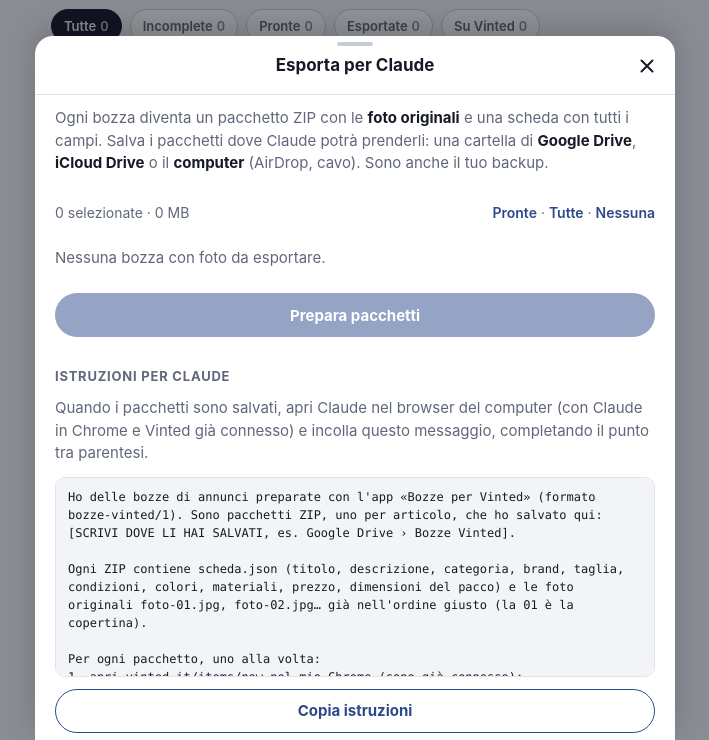
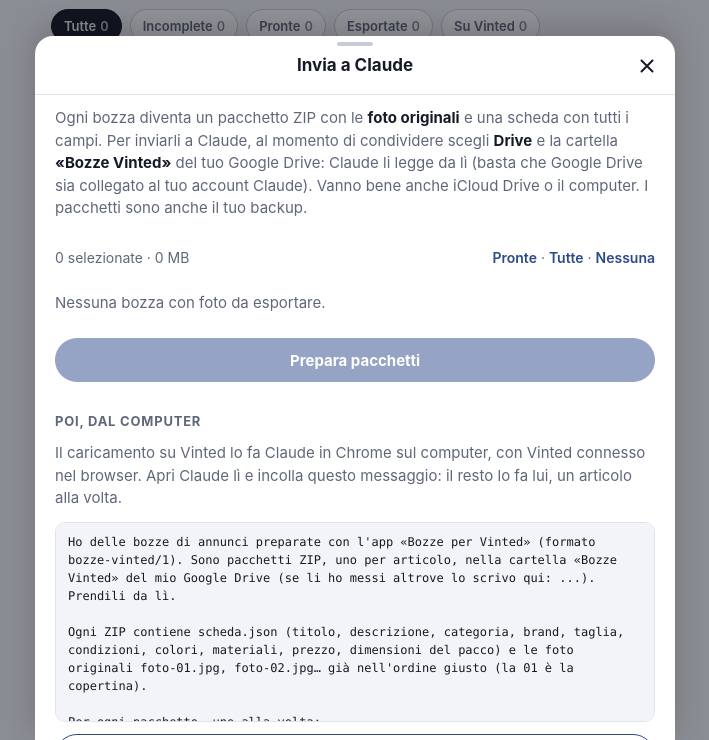
Before and after one commit to ciaociao20-ciao/bozze-per-vinted, a plain HTML site: page index.html in a window 1280 px wide. Both pictures are taken after a click on the button 878 px from the left and 32 px from the top of the page. Shown: the part 60-800 px from the top of the page, without its empty margins (285-994 px from the left). Drawn offline with Linux system fonts and the light colour scheme.

Commit message:
Invio a Claude tramite Google Drive (v1.1.2)

```diff
--- a/app.js
+++ b/app.js
@@ -5,7 +5,7 @@
    pensato per essere caricato su Vinted da Claude (vedi PER-CLAUDE.md). */
 (() => {
 'use strict';
-const VERSION = '1.1.1';
+const VERSION = '1.1.2';
 const FORMAT = 'bozze-vinted/1';
 const PREVIEW = !!window.BV_PREVIEW;
 
@@ -753,7 +753,7 @@
   exp.groups = groups;
 }
 function claudePrompt() {
-  return `Ho delle bozze di annunci preparate con l'app «Bozze per Vinted» (formato ${FORMAT}). Sono pacchetti ZIP, uno per articolo, che ho salvato qui: [SCRIVI DOVE LI HAI SALVATI, es. Google Drive › Bozze Vinted].
+  return `Ho delle bozze di annunci preparate con l'app «Bozze per Vinted» (formato ${FORMAT}). Sono pacchetti ZIP, uno per articolo, nella cartella «Bozze Vinted» del mio Google Drive (se li ho messi altrove lo scrivo qui: ...). Prendili da lì.
 
 Ogni ZIP contiene scheda.json (titolo, descrizione, categoria, brand, taglia, condizioni, colori, materiali, prezzo, dimensioni del pacco) e le foto originali foto-01.jpg, foto-02.jpg… già nell'ordine giusto (la 01 è la copertina).
 
@@ -774,13 +774,13 @@
     const bytes = selList.reduce((a, d) => a + estSize(d), 0);
     const nGroups = selList.length ? (() => { const save = exp.groups; makeGroups(); const n = exp.groups.length; exp.groups = save; return n; })() : 0;
     body.innerHTML = `
-      <p>Ogni bozza diventa un pacchetto ZIP con le <b>foto originali</b> e una scheda con tutti i campi. Salva i pacchetti dove Claude potrà prenderli: una cartella di <b>Google Drive</b>, <b>iCloud Drive</b> o il <b>computer</b> (AirDrop, cavo). Sono anche il tuo backup.</p>
+      <p>Ogni bozza diventa un pacchetto ZIP con le <b>foto originali</b> e una scheda con tutti i campi. Per inviarli a Claude, al momento di condividere scegli <b>Drive</b> e la cartella <b>«Bozze Vinted»</b> del tuo Google Drive: Claude li legge da lì (basta che Google Drive sia collegato al tuo account Claude). Vanno bene anche iCloud Drive o il computer. I pacchetti sono anche il tuo backup.</p>
       ${PREVIEW ? '<div class="banner warn"><div>Nell\'anteprima l\'esportazione è disattivata. Funziona nell\'app installata.</div></div>' : ''}
       <div class="sel-all"><span>${selList.length} selezionat${selList.length === 1 ? 'a' : 'e'} · ${fmtBytes(bytes)}${nGroups ? ` · ${nGroups} invi${nGroups === 1 ? 'o' : 'i'}` : ''}</span><span class="links"><button id="xReady">Pronte</button> · <button id="xAll">Tutte</button> · <button id="xNone">Nessuna</button></span></div>
       <div id="xList">${all.length ? all.map(d => { const s = statusOf(d); return `<button class="opt" role="checkbox" data-id="${esc(d.id)}" aria-checked="${exp.sel.has(d.id)}"><span class="mini">${d.photos[0] ? `<img data-tid="${esc(d.photos[0].id)}" alt="">` : ''}</span><span class="t">${esc(d.title || 'Senza titolo')}<small>${esc([d.ref, STATUS_LABEL[s], d.photos.length + ' foto', fmtBytes(estSize(d))].filter(Boolean).join(' · '))}</small></span><span class="check"></span></button>`; }).join('') : '<p>Nessuna bozza con foto da esportare.</p>'}</div>
       <div style="padding:12px 4px"><button class="btn" id="xGo" style="width:100%" ${selList.length && !PREVIEW ? '' : 'disabled'}>Prepara ${selList.length || ''} pacchett${selList.length === 1 ? 'o' : 'i'}</button></div>
-      <h4>Istruzioni per Claude</h4>
-      <p>Quando i pacchetti sono salvati, apri Claude nel browser del computer (con Claude in Chrome e Vinted già connesso) e incolla questo messaggio, completando il punto tra parentesi.</p>
+      <h4>Poi, dal computer</h4>
+      <p>Il caricamento su Vinted lo fa Claude in Chrome sul computer, con Vinted connesso nel browser. Apri Claude lì e incolla questo messaggio: il resto lo fa lui, un articolo alla volta.</p>
       <div class="prompt" id="xPrompt">${esc(claudePrompt())}</div>
       <div style="padding:4px 4px 12px"><button class="btn ghost" id="xCopy" style="width:100%">Copia istruzioni</button></div>
       <h4>Importa pacchetti</h4>
@@ -800,7 +800,7 @@
   // gruppi
   const total = exp.groups.length, done = exp.groups.filter(g => g.state === 'done').length;
   body.innerHTML = `
-    <p>${canShareFiles ? 'Tocca <b>Condividi</b> per ogni invio e scegli dove salvare: <b>Salva su File</b> (iCloud Drive o «Sul mio iPhone»), <b>Drive</b>, oppure AirDrop verso il computer.' : 'Tocca <b>Scarica</b> per ogni invio: i pacchetti finiscono nella cartella Download.'} Usa sempre la stessa cartella.</p>
+    <p>${canShareFiles ? 'Tocca <b>Condividi</b> per ogni invio, scegli <b>Drive</b> e la cartella <b>«Bozze Vinted»</b> (la prima volta creala). In alternativa <b>Salva su File</b> (iCloud Drive) o AirDrop verso il computer.' : 'Tocca <b>Scarica</b> per ogni invio: i pacchetti finiscono nella cartella Download, poi spostali nella cartella «Bozze Vinted» del tuo Google Drive.'} Usa sempre la stessa cartella.</p>
     <div class="sel-all"><span>${done} di ${total} invi${total === 1 ? 'o' : 'i'} completat${done === 1 ? 'o' : 'i'}</span><span><button id="xBack">Cambia selezione</button></span></div>
     ${exp.groups.map((g, i) => {
       const names = g.ids.map(id => drafts.get(id)).filter(Boolean).map(d => d.ref || d.title || 'bozza');
--- a/index.html
+++ b/index.html
@@ -21,7 +21,7 @@
 <div class="wrap" id="listView">
   <header class="topbar">
     <h1>Bozze per Vinted <span class="sub" id="listSub">Tutto salvato in questo telefono</span></h1>
-    <button class="iconbtn" id="btnExport" aria-label="Esporta e importa"><svg viewBox="0 0 24 24" fill="none" stroke="currentColor" stroke-width="1.9" stroke-linecap="round" stroke-linejoin="round"><path d="M12 15V3M7 8l5-5 5 5"/><path d="M5 13v6a2 2 0 0 0 2 2h10a2 2 0 0 0 2-2v-6"/></svg></button>
+    <button class="iconbtn" id="btnExport" aria-label="Invia a Claude, esporta e importa"><svg viewBox="0 0 24 24" fill="none" stroke="currentColor" stroke-width="1.9" stroke-linecap="round" stroke-linejoin="round"><path d="M12 15V3M7 8l5-5 5 5"/><path d="M5 13v6a2 2 0 0 0 2 2h10a2 2 0 0 0 2-2v-6"/></svg></button>
     <button class="iconbtn" id="btnSettings" aria-label="Impostazioni"><svg viewBox="0 0 24 24" fill="none" stroke="currentColor" stroke-width="1.8" stroke-linecap="round" stroke-linejoin="round"><circle cx="12" cy="12" r="3"/><path d="M19.4 15a1.7 1.7 0 0 0 .3 1.8l.1.1a2 2 0 1 1-2.8 2.8l-.1-.1a1.7 1.7 0 0 0-1.8-.3 1.7 1.7 0 0 0-1 1.5V21a2 2 0 1 1-4 0v-.1a1.7 1.7 0 0 0-1.1-1.5 1.7 1.7 0 0 0-1.8.3l-.1.1a2 2 0 1 1-2.8-2.8l.1-.1a1.7 1.7 0 0 0 .3-1.8 1.7 1.7 0 0 0-1.5-1H3a2 2 0 1 1 0-4h.1a1.7 1.7 0 0 0 1.5-1.1 1.7 1.7 0 0 0-.3-1.8l-.1-.1a2 2 0 1 1 2.8-2.8l.1.1a1.7 1.7 0 0 0 1.8.3H9a1.7 1.7 0 0 0 1-1.5V3a2 2 0 1 1 4 0v.1a1.7 1.7 0 0 0 1 1.5 1.7 1.7 0 0 0 1.8-.3l.1-.1a2 2 0 1 1 2.8 2.8l-.1.1a1.7 1.7 0 0 0-.3 1.8V9a1.7 1.7 0 0 0 1.5 1H21a2 2 0 1 1 0 4h-.1a1.7 1.7 0 0 0-1.5 1z"/></svg></button>
   </header>
 
@@ -44,7 +44,7 @@
     <button class="chip" data-f="uploaded" aria-pressed="false">Su Vinted<b id="cUp">0</b></button>
   </div>
   <div class="cards" id="cards"></div>
-  <p class="note">Le bozze e le foto originali restano <b>nella memoria di questo telefono</b>, anche senza internet. Quando sono pronte le <b>esporti</b> (tasto in alto) e Claude le carica su Vinted per te.</p>
+  <p class="note">Le bozze e le foto originali restano <b>nella memoria di questo telefono</b>, anche senza internet. Quando sono pronte le <b>invii a Claude</b> (tasto in alto, tramite il tuo Google Drive) e lui le carica su Vinted per te dal computer.</p>
   <div class="meter" id="meter" hidden><span id="meterTxt"></span><div class="bar"><i id="meterBar"></i></div></div>
   <div class="fab"><button id="btnNew"><svg viewBox="0 0 24 24" fill="none" stroke="currentColor" stroke-width="2.4" stroke-linecap="round"><path d="M12 5v14M5 12h14"/></svg>Nuova bozza</button></div>
 </div>
@@ -209,7 +209,7 @@
 </div>
 
 <div class="sheet tall" id="shExport" role="dialog" aria-modal="true" aria-labelledby="shExportT">
-  <div class="hd"><span class="grab"></span><span class="sp"></span><h3 id="shExportT">Esporta per Claude</h3><button class="iconbtn" data-close aria-label="Chiudi"><svg viewBox="0 0 24 24" fill="none" stroke="currentColor" stroke-width="2.2" stroke-linecap="round"><path d="M6 6l12 12M18 6L6 18"/></svg></button></div>
+  <div class="hd"><span class="grab"></span><span class="sp"></span><h3 id="shExportT">Invia a Claude</h3><button class="iconbtn" data-close aria-label="Chiudi"><svg viewBox="0 0 24 24" fill="none" stroke="currentColor" stroke-width="2.2" stroke-linecap="round"><path d="M6 6l12 12M18 6L6 18"/></svg></button></div>
   <div class="bd" id="exportBody"></div>
 </div>
 
--- a/sw.js
+++ b/sw.js
@@ -1,6 +1,6 @@
 /* Bozze per Vinted — service worker: rende l'app disponibile anche senza internet.
    Le bozze non passano mai di qui: stanno in IndexedDB nel telefono. */
-const CACHE = 'bozze-vinted-1.1.1';
+const CACHE = 'bozze-vinted-1.1.2';
 const SHELL = ['./', 'index.html', 'app.css', 'app.js', 'data.js', 'tags.js', 'manifest.webmanifest', 'icons/icon-192.png', 'icons/icon-512.png', 'icons/apple-touch-icon.png'];
 
 self.addEventListener('install', e => {
```
